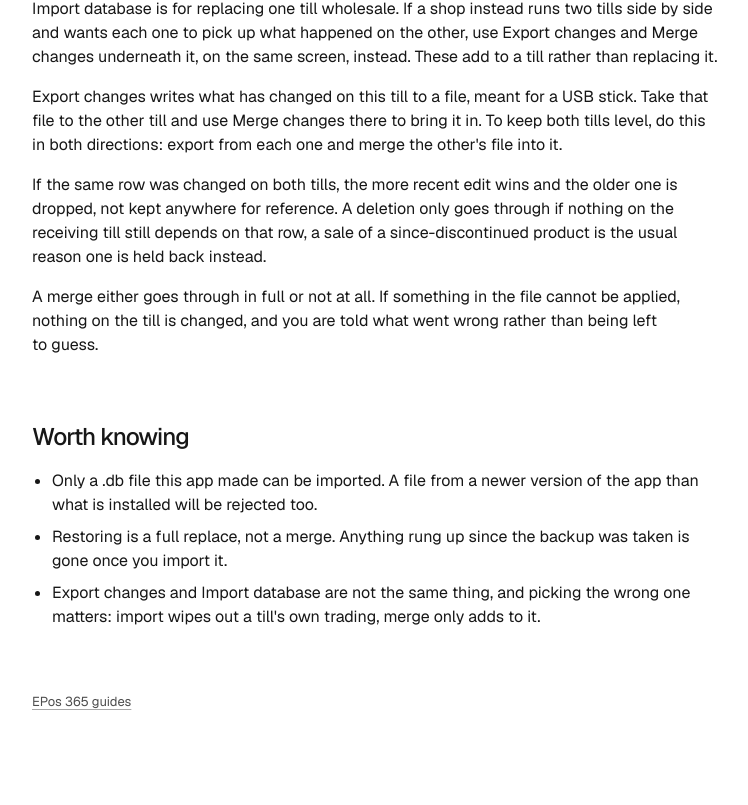
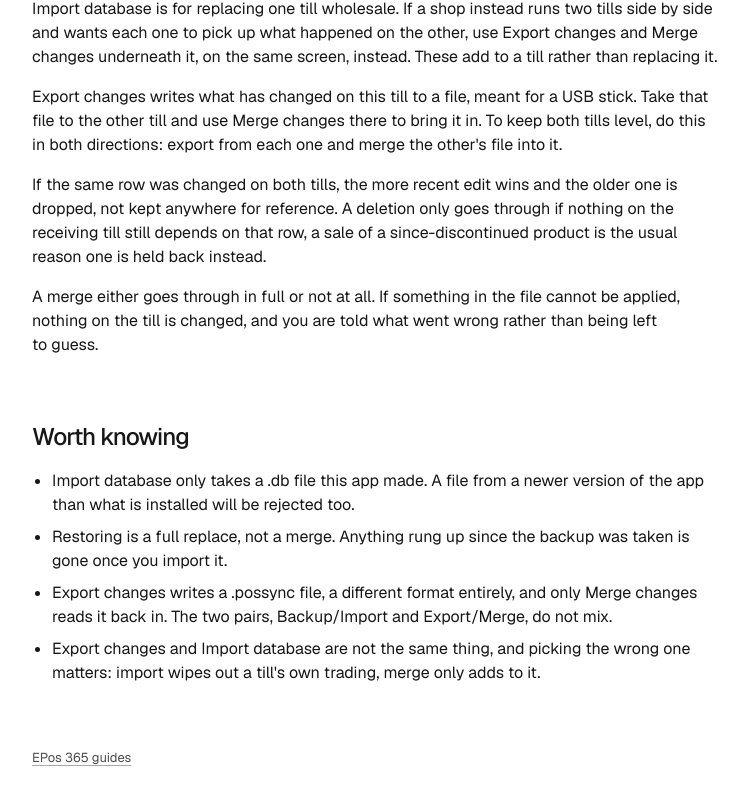
Before and after one commit to Epos-Local/epos-licensing, a Next.js app: page /docs/database-backup in a window 1280 px wide. Shown: the part 1311-2116 px from the top of the page, without its empty margins (8-756 px from the left). Built offline with nearby package versions, Linux system fonts and the light colour scheme.

Commit message:
Clarify that the sync file uses .possync, not .db

```diff
--- a/scripts/docs-manifest.json
+++ b/scripts/docs-manifest.json
@@ -12,6 +12,6 @@
   "email-reports": "48195e8fd038f44ef10b58c162da13595c340a3ae84675a770d51855e4ec3d12",
   "product-import": "48539b3205def9a3cd7ccf9989efa582fccf8339cffab25451aa9a852fd16072",
   "promotions": "00a10c3f7acf935bafcd2eaead6c31d34edc402d0b03e554a42dac18fd787975",
-  "database-backup": "1c028fd20ddf667f5911152eb9ced5e97e2b596b77d8162590d62fe5b56e1387",
-  "full-documentation": "82712659714ef06161d139c99c5e2ac56c2c750989f2bbd8332dac6a59f7d032"
+  "database-backup": "22e6a0d7bbf13982b72714eacdaafe021a060567bd4fe49b4aa5b26bd28beeca",
+  "full-documentation": "03a20ad1d88b95251594fcc7e0810a0ace980782fb7b34603586e5d1c673339c"
 }
--- a/src/app/docs/_content/database-backup.ts
+++ b/src/app/docs/_content/database-backup.ts
@@ -100,8 +100,9 @@ export const databaseBackup: Guide = {
         {
           kind: "ul",
           items: [
-            "Only a .db file this app made can be imported. A file from a newer version of the app than what is installed will be rejected too.",
+            "Import database only takes a .db file this app made. A file from a newer version of the app than what is installed will be rejected too.",
             "Restoring is a full replace, not a merge. Anything rung up since the backup was taken is gone once you import it.",
+            "Export changes writes a .possync file, a different format entirely, and only Merge changes reads it back in. The two pairs, Backup/Import and Export/Merge, do not mix.",
             "Export changes and Import database are not the same thing, and picking the wrong one matters: import wipes out a till's own trading, merge only adds to it.",
           ],
         },
```
Also changed, not shown: 2 other files (tests, documents, lock files or other folders).
